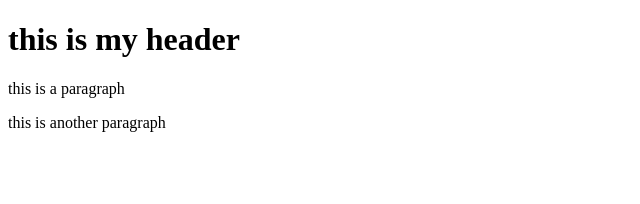
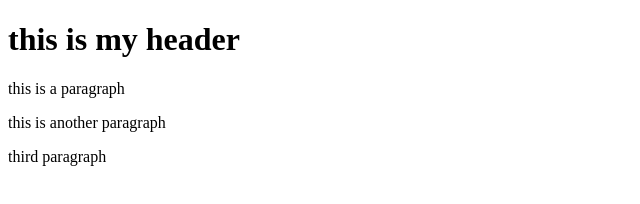
Before and after one commit to nfenaert/git-test, a website: page index.html in a window 1280 px wide. Shown: the whole page, without its empty margins (0-640 px from the left). Drawn offline with Linux system fonts and the light colour scheme.

Commit message:
fourth commit

```diff
--- a/index.html
+++ b/index.html
@@ -6,5 +6,6 @@
 		<h1>this is my header</h1>
 		<p>this is a paragraph</p>
 		<p>this is another paragraph</p>
+		<p>third paragraph</p>
 	</body>
 </html>
```
Also changed, not shown: package.json (added, +24 -0 lines), 2 other files.
